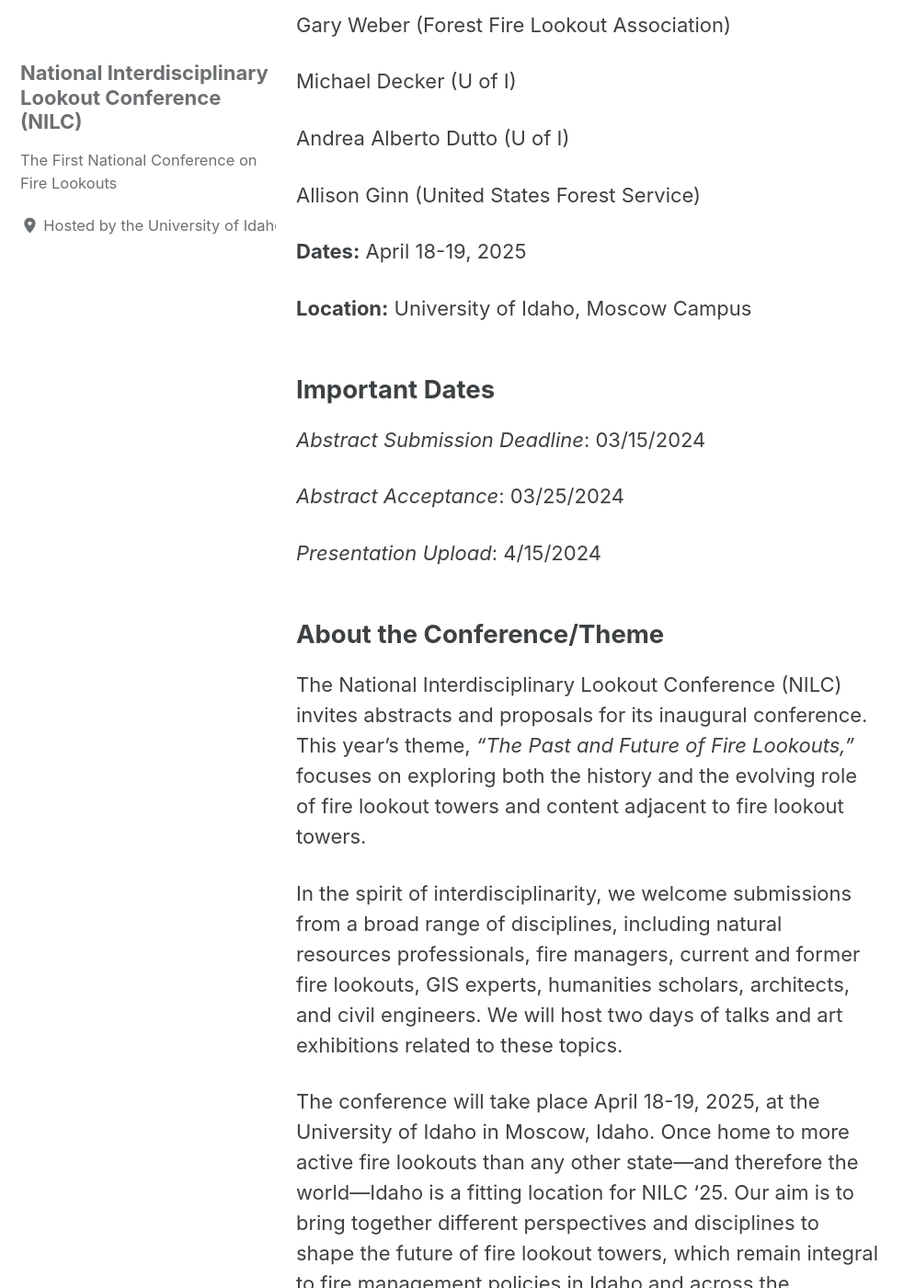
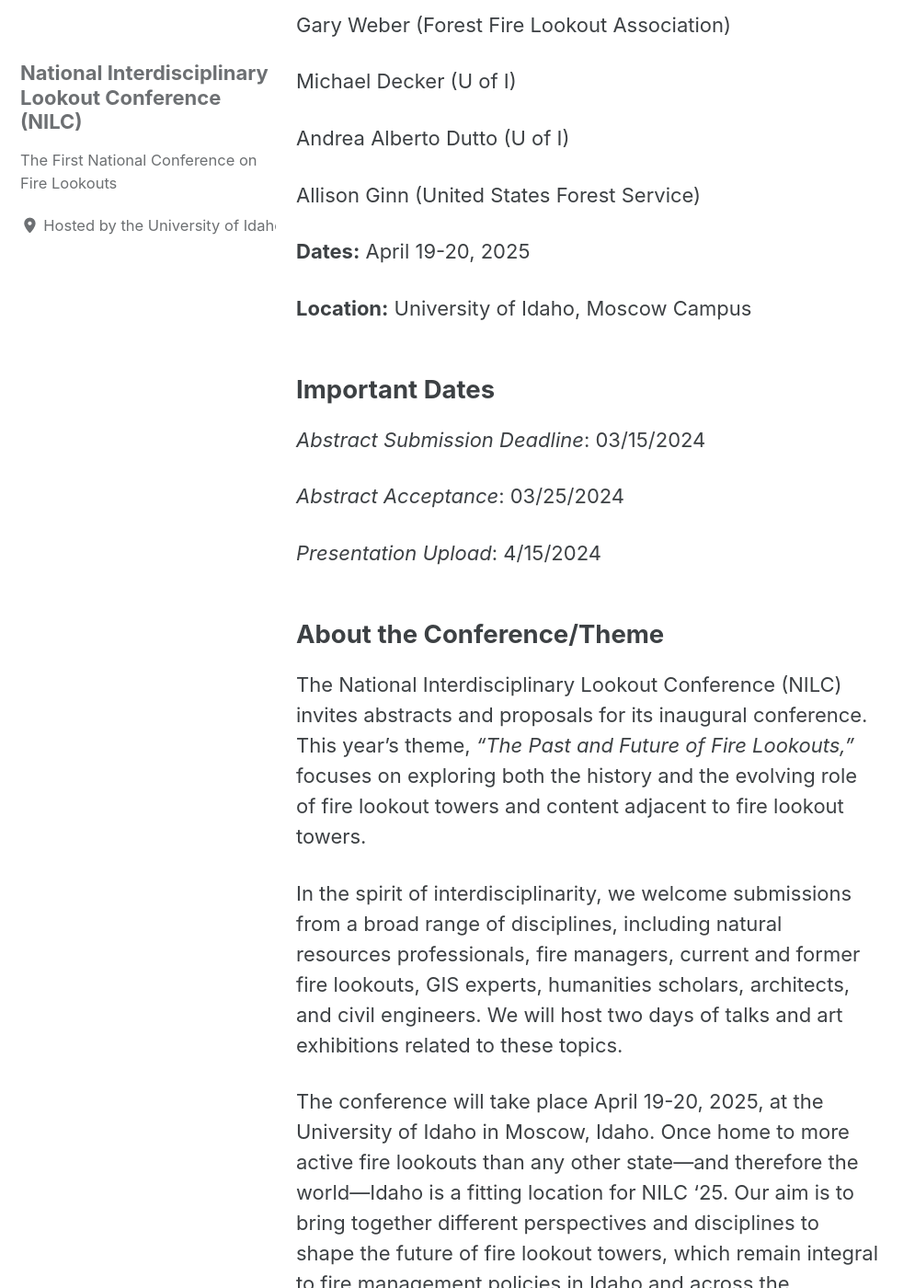
Before and after one commit to lookoutconference/lookoutconference.github.io, a Jekyll site: the page built from pages/about.md, in a window 1280 px wide and 1400 px high, scrolled down 744 px. Shown: the whole window at 92% size, without its empty margins (0-995 px from the left). Built offline with Jekyll 4.4.1, drawn with Linux system fonts in a browser that asks for light colours; cached includes are drawn as plain includes; our own code applies the rules of GitHub Pages for plain Markdown files; some of the changed text lies outside the part shown.

Commit message:
Update about.md

```diff
--- a/pages/about.md
+++ b/pages/about.md
@@ -26,7 +26,7 @@
 
 Allison Ginn (United States Forest Service)
 
-**Dates:** April 18-19, 2025
+**Dates:** April 19-20, 2025
 
 **Location:** University of Idaho, Moscow Campus
 
@@ -45,7 +45,7 @@
 
 In the spirit of interdisciplinarity, we welcome submissions from a broad range of disciplines, including natural resources professionals, fire managers, current and former fire lookouts, GIS experts, humanities scholars, architects, and civil engineers. We will host two days of talks and art exhibitions related to these topics.
 
-The conference will take place April 18-19, 2025, at the University of Idaho in Moscow, Idaho. Once home to more active fire lookouts than any other state—and therefore the world—Idaho is a fitting location for NILC ‘25. Our aim is to bring together different perspectives and disciplines to shape the future of fire lookout towers, which remain integral to fire management policies in Idaho and across the American West.
+The conference will take place April 19-20, 2025, at the University of Idaho in Moscow, Idaho. Once home to more active fire lookouts than any other state—and therefore the world—Idaho is a fitting location for NILC ‘25. Our aim is to bring together different perspectives and disciplines to shape the future of fire lookout towers, which remain integral to fire management policies in Idaho and across the American West.
 
 **A full conference schedule will be posted in March once presentation submissions are finalized.**
 
```
